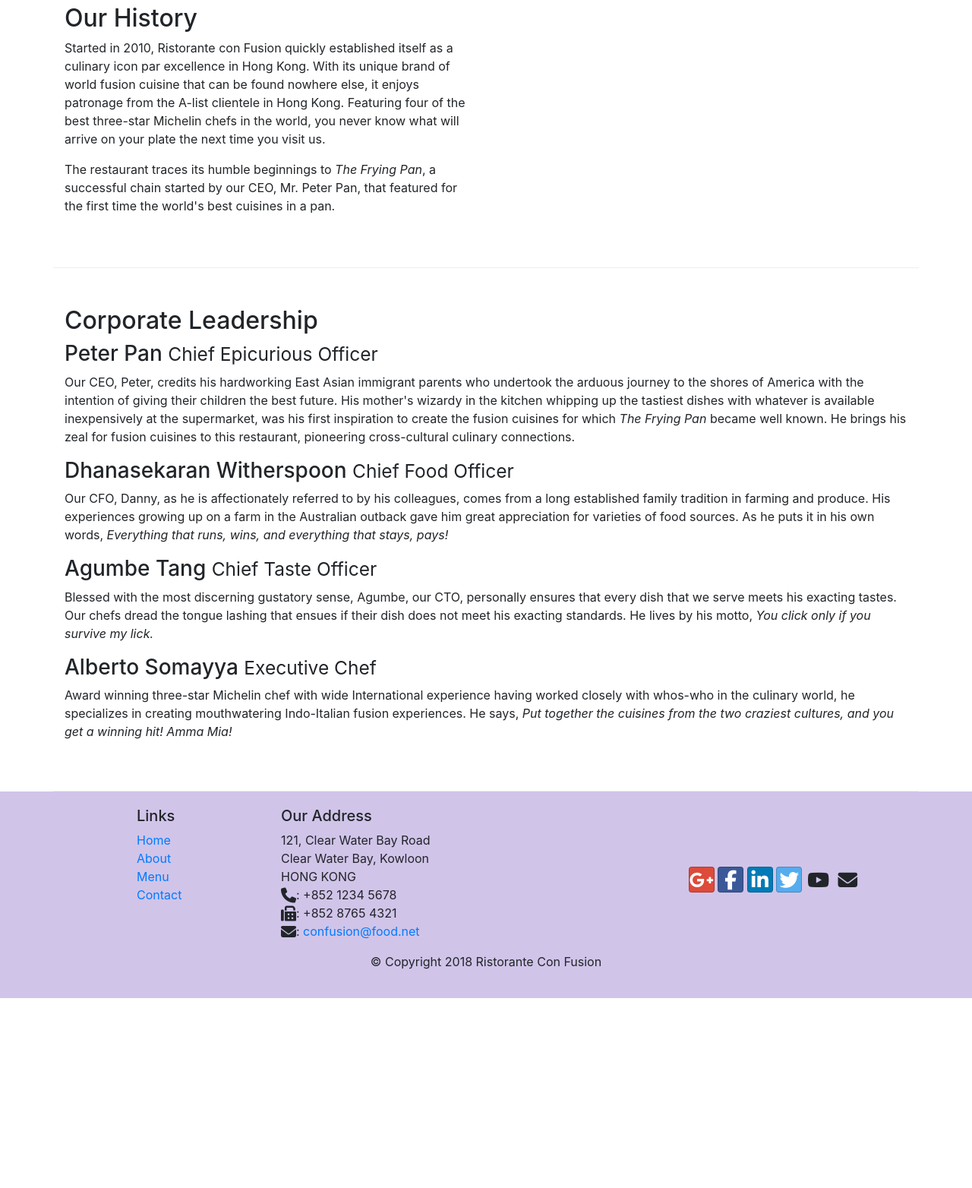
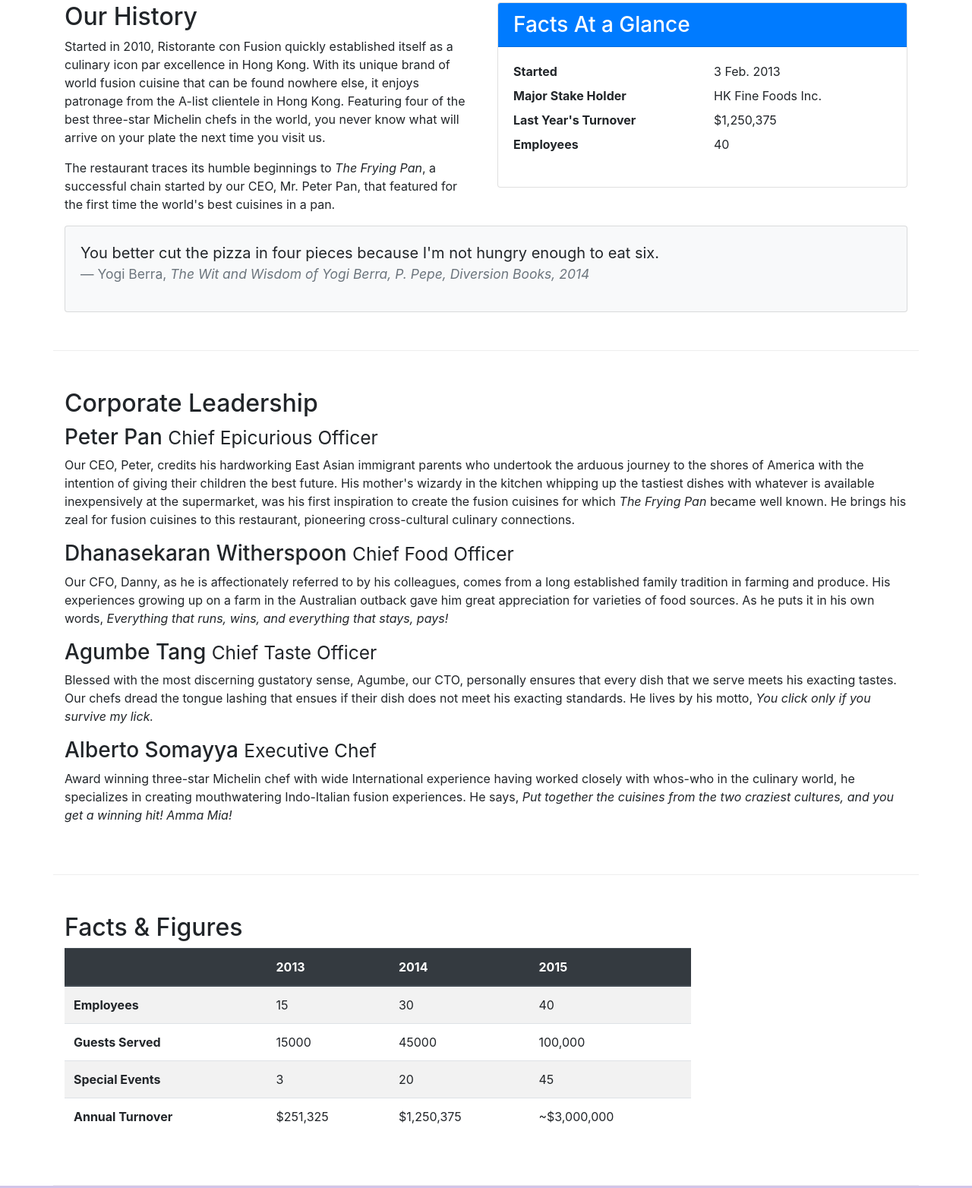
Before and after one commit to jeet142002/conFusion, a plain HTML site: page aboutus.html in a window 1280 px wide. Shown: the part 507-2071 px from the top of the page at 76% size. Before the commit the page ends 1821 px from the top, so only its background shows below. Drawn offline with nearby package versions, Linux system fonts and the light colour scheme.

Commit message:
Tables and Cards

```diff
--- a/aboutus.html
+++ b/aboutus.html
@@ -60,13 +60,40 @@
             <hr>
         </div>
 
-        <div class="row row-content align-items-center">
-            <div class="col-12 col-sm-6 order-sm-first">
+        <div class="row row-content ">
+            <div class="col-sm-6">
                 <h2>Our History</h2>
                 <p>Started in 2010, Ristorante con Fusion quickly established itself as a culinary icon par excellence in Hong Kong. With its unique brand of world fusion cuisine that can be found nowhere else, it enjoys patronage from the A-list clientele in Hong Kong.  Featuring four of the best three-star Michelin chefs in the world, you never know what will arrive on your plate the next time you visit us.</p>
                 <p>The restaurant traces its humble beginnings to <em>The Frying Pan</em>, a successful chain started by our CEO, Mr. Peter Pan, that featured for the first time the world's best cuisines in a pan.</p>
             </div>
-            <div class="col-12 col-sm-6 order-sm-last">
+            <div class="col-sm">
+                <div class="card">
+                    <h3 class="card-header bg-primary text-white ">Facts At a Glance</h3>
+                    <div class="card-body">
+                        <dl class="row">
+                            <dt class="col-6">Started</dt>
+                            <dd class="col-6">3 Feb. 2013</dd>
+                            <dt class="col-6">Major Stake Holder</dt>
+                            <dd class="col-6">HK Fine Foods Inc.</dd>
+                            <dt class="col-6">Last Year's Turnover</dt>
+                            <dd class="col-6">$1,250,375</dd>
+                            <dt class="col-6">Employees</dt>
+                            <dd class="col-6">40</dd>
+                        </dl>
+                    </div>
+                </div>
+            </div>
+            <div class="col-12">
+                <div class="card card-body bg-light">
+                    <blockquote class="blockquote">
+                        <p class="mb-0">You better cut the pizza in four pieces because I'm not hungry enough to eat six.</p>
+                        <footer class="blockquote-footer">Yogi Berra,
+                            <cite title="Source Title">The Wit and Wisdom of Yogi Berra,
+                                P. Pepe, Diversion Books, 2014
+                            </cite>
+                        </footer>
+                    </blockquote>
+                </div>
             </div>
         </div>
 
@@ -84,7 +111,52 @@
                 <div class="d-none d-sm-block"><p>Award winning three-star Michelin chef with wide International experience having worked closely with whos-who in the culinary world, he specializes in creating mouthwatering Indo-Italian fusion experiences. He says, <em>Put together the cuisines from the two craziest cultures, and you get a winning hit! Amma Mia!</em></p></div>
             </div>
        </div>
+       <div class="row row-content">
+           <div class="col-12 col-sm-9">
+               <h2>Facts &amp; Figures</h2>
 
+               <div class="table-responsive">
+                <table class="table table-striped">
+                    <thead class="thead-dark">
+                        <tr>
+                            <th>&nbsp;</th>
+                            <th>2013</th>
+                            <th>2014</th>
+                            <th>2015</th>
+                        </tr>
+                    </thead>
+                    <tbody>
+                        <tr>
+                            <th>Employees</th>
+                            <td>15</td>
+                            <td>30</td>
+                            <td>40</td>
+                        </tr>
+                        <tr>
+                            <th>Guests Served</th>
+                            <td>15000</td>
+                            <td>45000</td>
+                            <td>100,000</td>
+                        </tr>
+                        <tr>
+                            <th>Special Events</th>
+                            <td>3</td>
+                            <td>20</td>
+                            <td>45</td>
+                        </tr>
+                        <tr>
+                            <th>Annual Turnover</th>
+                            <td>$251,325</td>
+                            <td>$1,250,375</td>
+                            <td>~$3,000,000</td>
+                        </tr>
+                    </tbody>
+                </table>
+            </div>
+
+           </div>
+           <div class="col-12 col-sm-3"></div>
+       </div>
     </div>
 
     <footer class="footer">
```
Also changed, not shown: contactus.html (+1 -3 lines), CSS/styles.css (line endings or trailing spaces).
